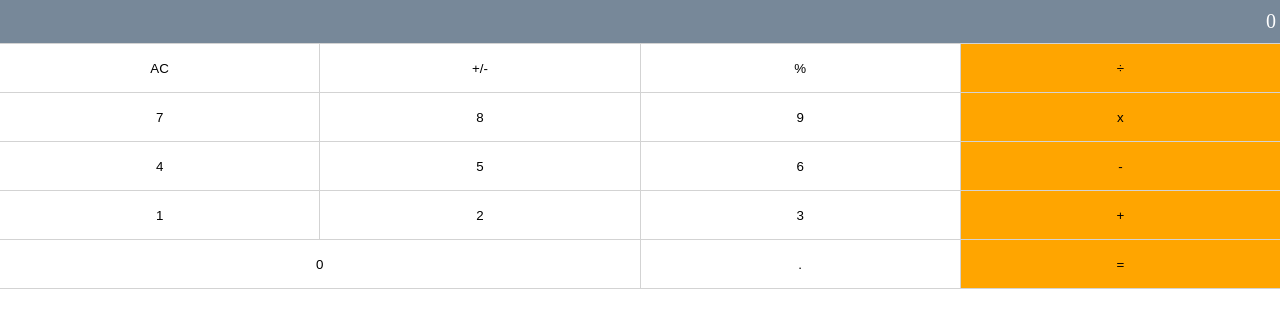
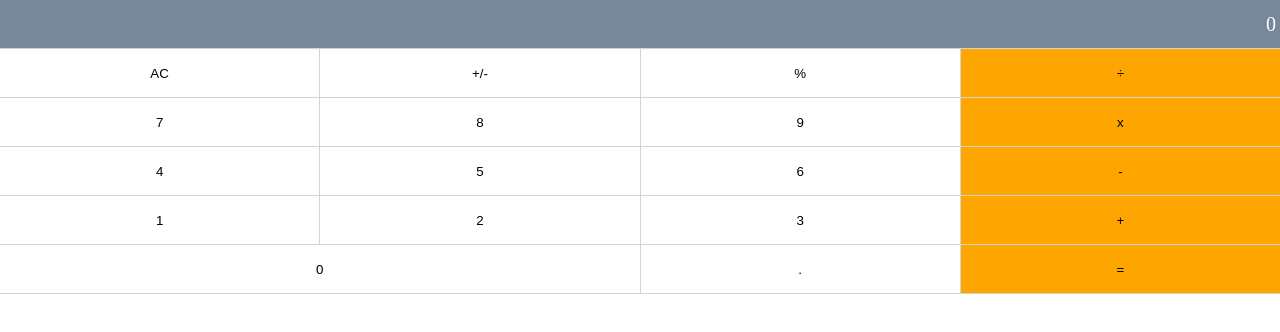
Before and after one commit to usmansbk/math-magicians, a React (Create React App) app: page / in a window 1280 px wide. Shown: the top 332 px of the page. Built offline with nearby package versions, Linux system fonts and the light colour scheme.

Commit message:
Adjust display height

```diff
--- a/src/index.css
+++ b/src/index.css
@@ -13,17 +13,19 @@
 }
 
 .calculator {
-  /* width: 25%; */
   background-color: lightgray;
   padding-bottom: 1px;
 }
 
 .output {
-  padding: 10px 4px;
+  height: 48px;
+  padding: 0 4px;
+  display: flex;
+  justify-content: flex-end;
+  align-items: center;
   background-color: lightslategray;
   color: white;
   font-size: 20px;
-  text-align: end;
 }
 
 .grid {
```
